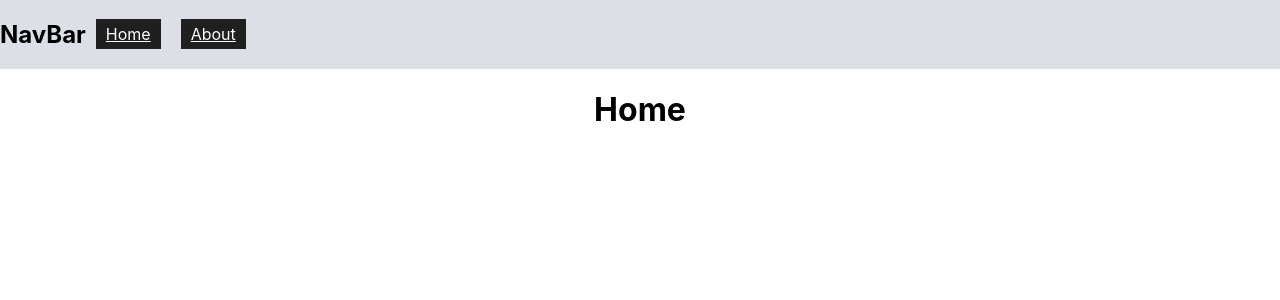
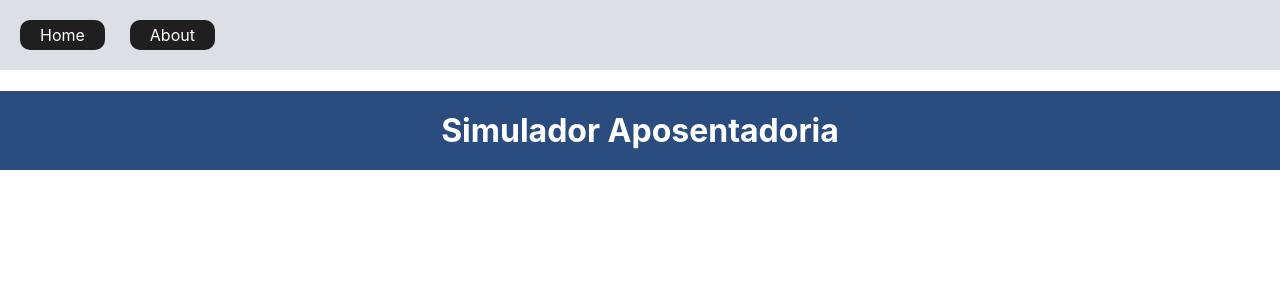
Before and after one commit to EuripedesNaves/calculadora-aposentadoria, a React (Create React App) app: page / in a window 1280 px wide. Shown: the top 300 px of the page. Built offline with nearby package versions, Linux system fonts and the light colour scheme.

Commit message:
styles modified

```diff
--- a/src/components/Home.js
+++ b/src/components/Home.js
@@ -1,9 +1,16 @@
-import React from 'react'
+import React from 'react';
+import styled from 'styled-components';
+
+const Title = styled.h1`
+    background-color: #2b4c7e;
+    color: white;
+    padding: 20px;
+`;
 
 export const Home = () => {
     return (
       <div>
-        <h1>Home</h1>
+        <Title>Simulador Aposentadoria</Title>
       </div>
     )
   }
--- a/src/components/NavBar.js
+++ b/src/components/NavBar.js
@@ -11,17 +11,17 @@ const Nav = styled.nav`
 const Pages = styled(Link)`
    background-color: #1f1f20;
    color: white;
-   margin: 10px;
-   padding: 5px 10px 5px 10px;
+   margin: 20px 5px 20px 20px;
+   padding: 5px 20px 5px 20px;
    display: flex;
    justify-content: center;
-
+   text-decoration: none;
+   border-radius: 10px;
 `;
 
 export const NavBar = () => {
   return (
     <Nav>
-      <h1>NavBar</h1>
       <Pages to='/'> Home</Pages>
       <Pages to='/about'> About</Pages>
     </Nav>
```
